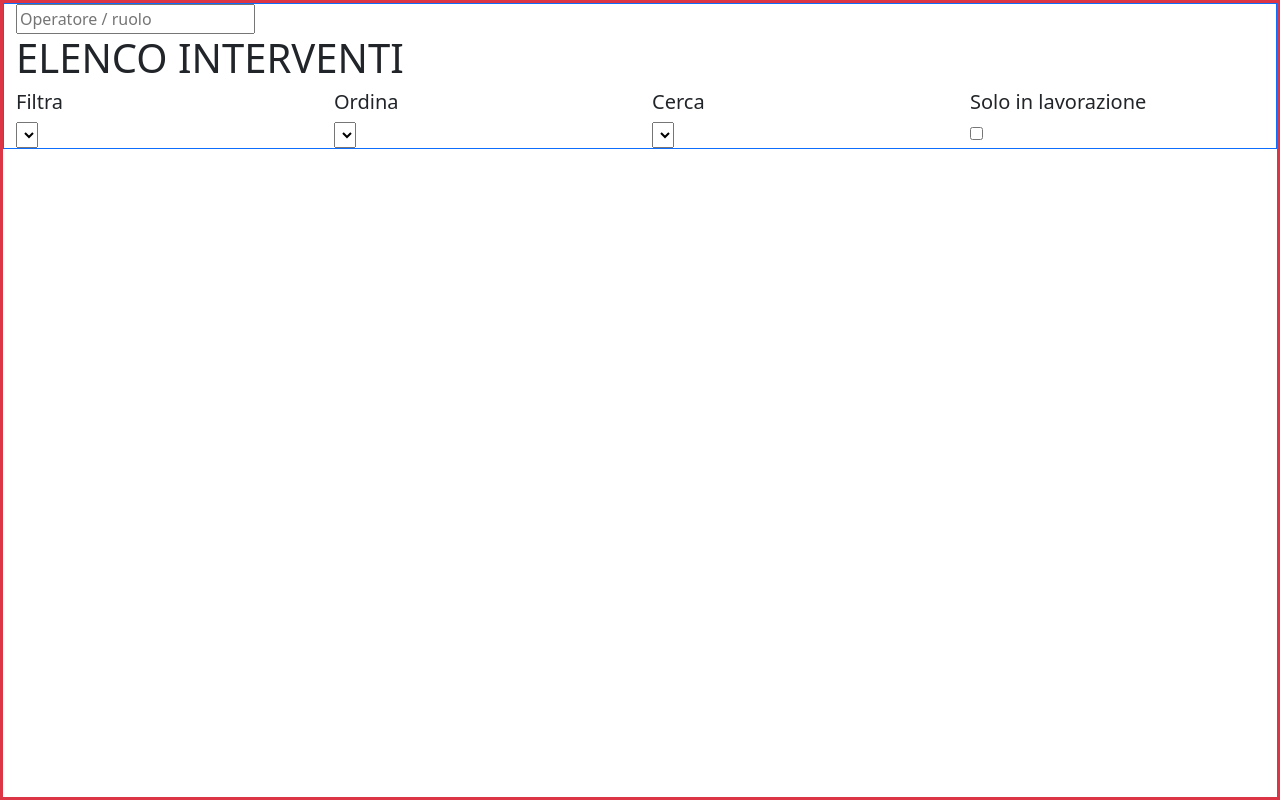
After one commit to palesedotpy/progetto_uiepe, a PHP site: page /php/home.php in a window 1280 px wide. The commit adds this page. Run offline with PHP 8.4, Linux system fonts and the light colour scheme; lists and menus that the app fills with data are empty.

Commit message:
Aggiunto shizzo della home page

```diff
--- /dev/null
+++ b/php/home.php
@@ -0,0 +1,66 @@
+<!DOCTYPE html>
+<html lang="en">
+    <head>
+        <meta charset="UTF-8">
+        <meta name="viewport" content="width=device-width, initial-scale=1.0">
+        <title>Home</title>
+
+        <link href="https://cdn.jsdelivr.net/npm/bootstrap@5.0.2/dist/css/bootstrap.min.css" rel="stylesheet" integrity="sha384-EVSTQN3/azprG1Anm3QDgpJLIm9Nao0Yz1ztcQTwFspd3yD65VohhpuuCOmLASjC" crossorigin="anonymous">
+        <link rel="stylesheet" href="../css/global.css">
+
+    </head>
+    <body>
+        <div class="full-page border border-danger border-3">
+            <div class="container-fluid border border-primary ">
+                <div class="row">
+                    <div class="col">
+                        <input type="text" id="input-ruolo" placeholder="Operatore / ruolo">
+                    </div>
+                </div>
+                <div class="row">
+                    <div class="col">
+                        <h1>ELENCO INTERVENTI</h1>
+                    </div>
+                </div>
+                <div class="row">
+                    <div class="col">
+                        <div>
+                            <h5>Filtra</h5>
+                            <select name="" id="">
+                                <option value=""></option>
+                            </select>
+                        </div>
+                    </div>
+                    <div class="col">
+
+                        <div>
+                            <h5>Ordina</h5>
+                            <select name="" id="">
+                                <option value=""></option>
+                            </select>
+                        </div>
+                    </div>
+                    <div class="col">
+                        <div>
+                            <h5>Cerca</h5>
+                            <select name="" id="">
+                                <option value=""></option>
+                            </select>
+                        </div>
+                    </div>
+                    <div class="col">
+                        <div>
+                            <h5>Solo in lavorazione</h5>
+                            <input type="checkbox" name="" id="">
+                        </div>
+                    </div>
+                </div>
+                <div class="row">
+                    <div class="container">
+
+                    </div>
+                </div>
+            </div>
+        </div>
+    </body>
+</html>
```
Also changed, not shown: index.html (deleted, +0 -145 lines), index.php (added, +151 -0 lines), php/accedi.php (+4 -5 lines), home.html (deleted).
